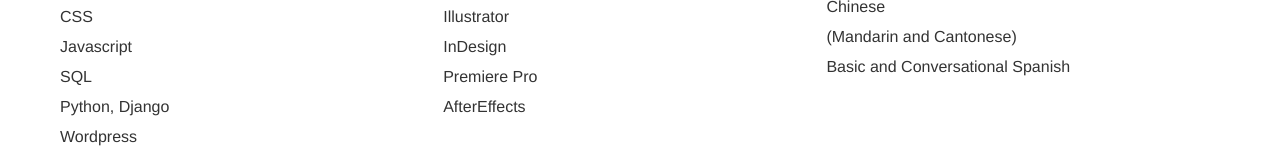
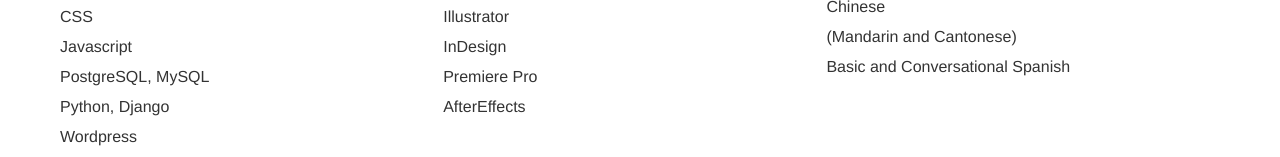
Before and after one commit to kklai/_kkrebeccalai.com, a plain HTML site: page about.html in a window 1280 px wide. Shown: the part 1345-1502 px from the top of the page. Drawn offline with nearby package versions, Linux system fonts and the light colour scheme.

Commit message:
adding skills

```diff
--- a/about.html
+++ b/about.html
@@ -135,7 +135,7 @@
           <p>HTML</p>
           <p>CSS</p>
           <p>Javascript</p>
-          <p>SQL</p>
+          <p>PostgreSQL, MySQL</p>
           <p>Python, Django</p>
           <p>Wordpress</p>
         </div>
```
